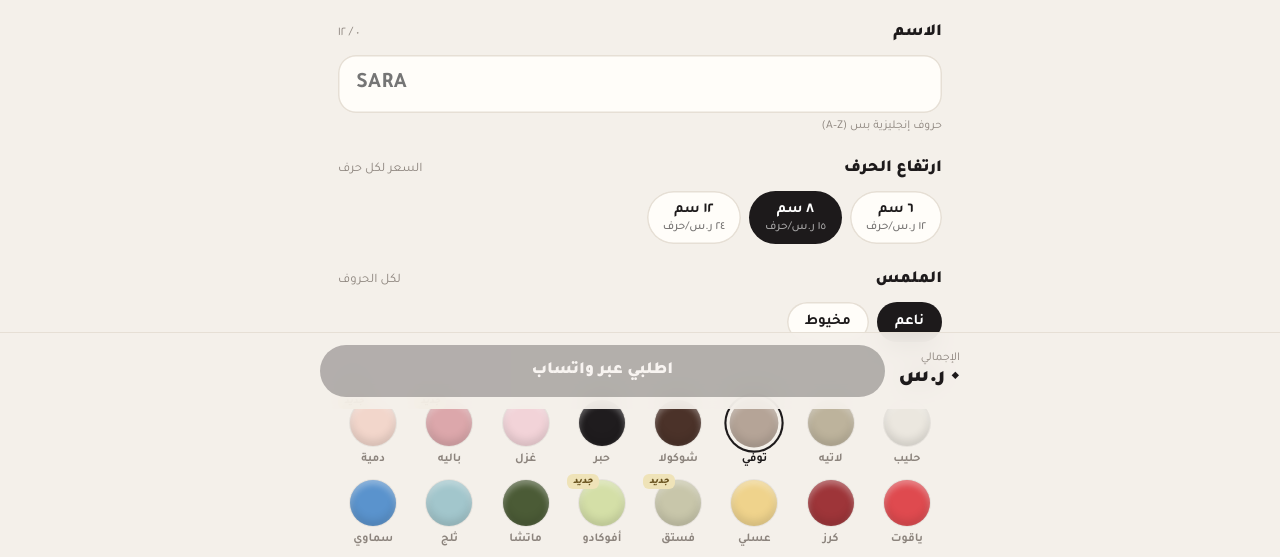
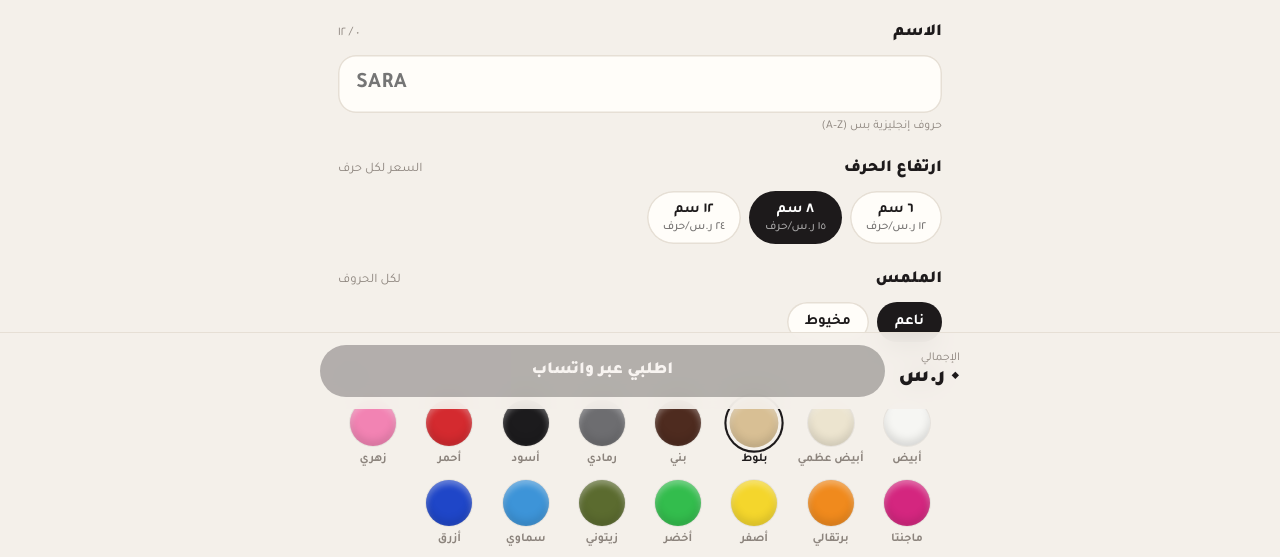
Before and after one commit to sol-letters/sol-letters.github.io, a plain HTML site: page index.html in a window 1280 px wide. Shown: the part 391-948 px from the top of the page. Drawn offline with Linux system fonts and the light colour scheme; a web font is replaced by a local one.

Commit message:
Use the filament colours in stock
Co-Authored-By: Claude Opus 5.5 <noreply@anthropic.com>
Claude-Session: https://claude.ai/code/session_01Vzy17Mdhcy5NV6DSfYjdFp

```diff
--- a/index.html
+++ b/index.html
@@ -294,23 +294,21 @@ const CONFIG = {
     { id:"knit",   label:"مخيوط" },
   ],
   colors: [
-    { name:"حليب",    hex:"#ebe7df" },
-    { name:"لاتيه",   hex:"#bdb39c" },
-    { name:"توفي",    hex:"#b5a497" },
-    { name:"شوكولا",  hex:"#4b3229" },
-    { name:"حبر",     hex:"#1f1c1e" },
-    { name:"غزل",     hex:"#f2d3d8" },
-    { name:"باليه",   hex:"#dca7ab", isNew:true },
-    { name:"دمية",    hex:"#f2d6cb", isNew:true },
-    { name:"ياقوت",   hex:"#df4a4f" },
-    { name:"كرز",     hex:"#9e3539" },
-    { name:"عسلي",    hex:"#efd38c" },
-    { name:"فستق",    hex:"#c8c6aa", isNew:true },
-    { name:"أفوكادو", hex:"#d4dfa7", isNew:true },
-    { name:"ماتشا",   hex:"#4b5b36" },
-    { name:"ثلج",     hex:"#a2c6cc" },
-    { name:"سماوي",   hex:"#5a93cd" },
-    { name:"ليلكي",   hex:"#c8b6d8" },
+    { name:"أبيض",       hex:"#f6f6f3" },
+    { name:"أبيض عظمي",  hex:"#ece4cf" },
+    { name:"بلوط",       hex:"#d8bf94" },
+    { name:"بني",        hex:"#4e2b1f" },
+    { name:"رمادي",      hex:"#6d6d70" },
+    { name:"أسود",       hex:"#1c1b1d" },
+    { name:"أحمر",       hex:"#d42a2f" },
+    { name:"زهري",       hex:"#f283b3" },
+    { name:"ماجنتا",     hex:"#d4267f" },
+    { name:"برتقالي",    hex:"#f08a1d" },
+    { name:"أصفر",       hex:"#f4d62c" },
+    { name:"أخضر",       hex:"#33bd4d" },
+    { name:"زيتوني",     hex:"#5b6b2f" },
+    { name:"سماوي",      hex:"#3d94d8" },
+    { name:"أزرق",       hex:"#1f46c8" },
   ],
   walls: ["#f1ece6","#e7dfd3","#f5e4e3","#e2ebef","#e5ebdf","#2b2829"],
   addons: [
@@ -329,7 +327,7 @@ const cur=CONFIG.currency, FS=200;
 
 const state={
   name:"", size:"8", wall:"#f1ece6", sel:-1, cart:0,
-  def:{ tex:"smooth", color:"#b5a497" }, per:[], addons:new Set(), ship:"ship",
+  def:{ tex:"smooth", color:"#d8bf94" }, per:[], addons:new Set(), ship:"ship",
 };
 const units=()=>{ const t=state.name.trim(); return !t?[]:(AR.test(t)?t.split(/\s+/):[...t]); };
 const isRTL=()=>AR.test(state.name);
@@ -424,13 +422,14 @@ function apply(patch){
 }
 
 const PALETTES=[
-  ["#bdb39c","#b5a497","#4b3229","#1f1c1e"],
-  ["#f2d3d8","#a2c6cc","#c8b6d8","#efd38c","#c8c6aa"],
-  ["#9e3539","#dca7ab","#f2d3d8","#f2d6cb","#ebe7df","#efd38c","#c8c6aa","#a2c6cc"],
-  ["#4b5b36","#c8c6aa","#d4dfa7","#ebe7df"],
-  ["#5a93cd","#a2c6cc","#ebe7df","#efd38c"],
-  ["#df4a4f","#efd38c","#5a93cd","#4b5b36","#f2d3d8"],
-];
+  ["#ece4cf","#d8bf94","#4e2b1f","#1c1b1d"],
+  ["#f283b3","#3d94d8","#f4d62c","#33bd4d","#f08a1d"],
+  ["#5b6b2f","#ece4cf","#d8bf94","#4e2b1f"],
+  ["#d4267f","#f283b3","#f6f6f3","#f4d62c"],
+  ["#1f46c8","#3d94d8","#f6f6f3","#f4d62c"],
+  ["#d42a2f","#f08a1d","#f4d62c","#33bd4d","#3d94d8","#1f46c8","#d4267f"],
+  ["#1c1b1d","#6d6d70","#f6f6f3"],
+]
 $("surprise").onclick=()=>{
   const p=PALETTES[Math.floor(Math.random()*PALETTES.length)];
   const off=Math.floor(Math.random()*p.length);
```
